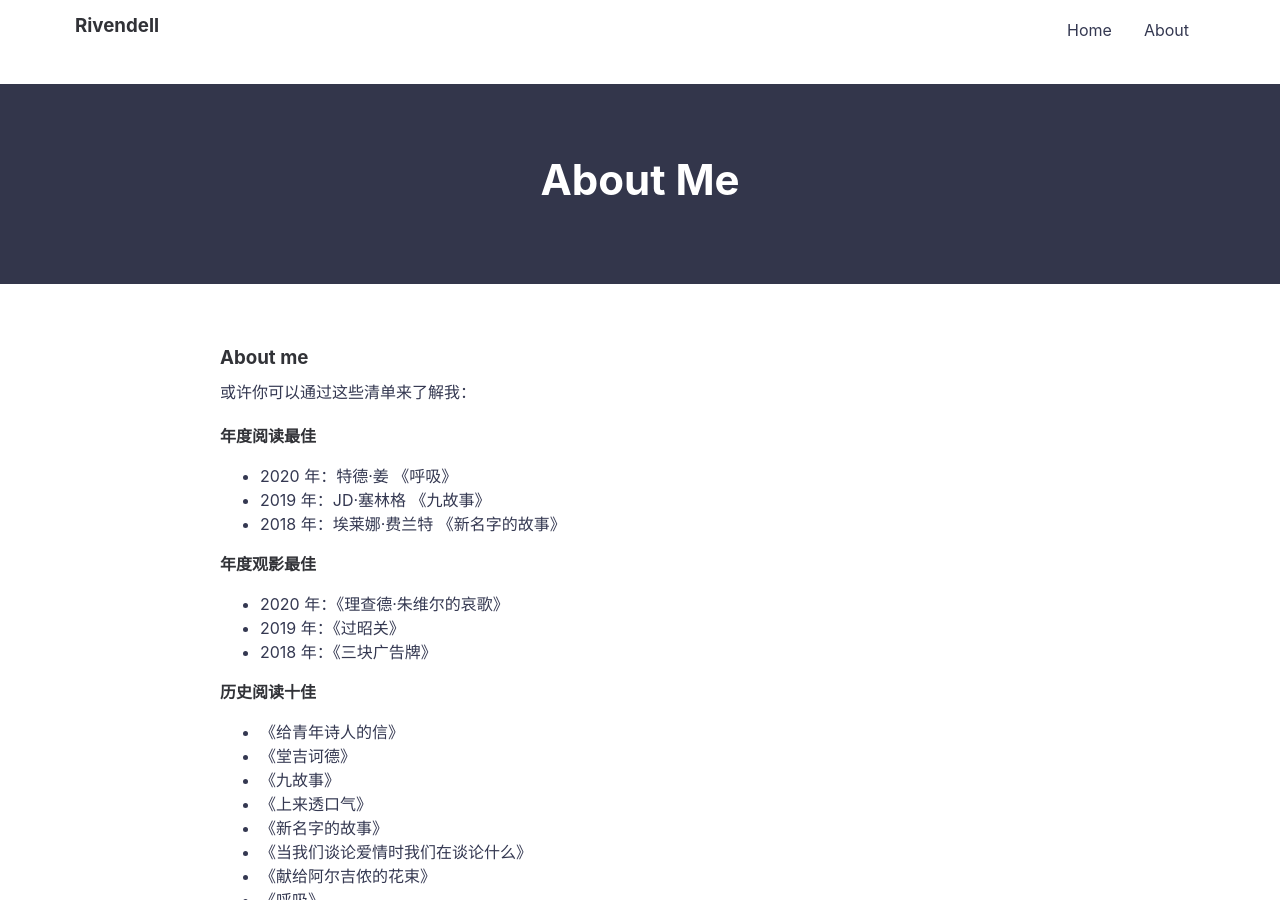
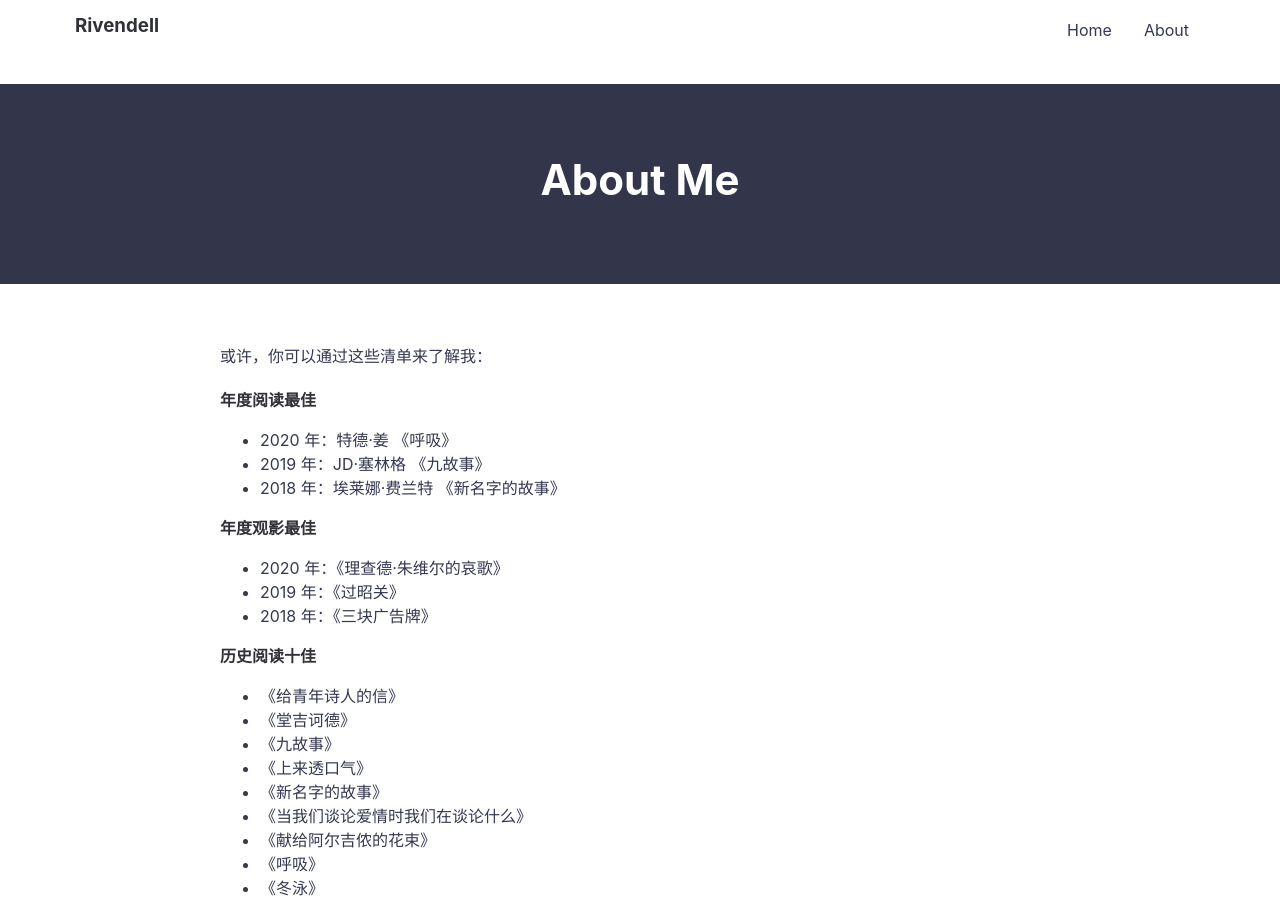
Before and after one commit to icarus507/icarus507.github.io, a Jekyll site: the page built from about.md, in a window 1280 px wide and 900 px high. Built offline with Jekyll 4.4.1, drawn with Linux system fonts in a browser that asks for light colours.

Commit message:
Update about.md

```diff
--- a/about.md
+++ b/about.md
@@ -4,9 +4,7 @@
 permalink: /about/
 ---
 
-### About me
-
-或许你可以通过这些清单来了解我：
+或许，你可以通过这些清单来了解我：
 
 #### 年度阅读最佳
 * 2020 年：特德·姜 《呼吸》
@@ -43,4 +41,6 @@
 * 《千与千寻》
 
 
-如果你对我的博客感兴趣或有所指正，欢迎邮件联系：[jianwei_feng@foxmail.com](mailto:jianwei_feng@foxmail.com) 「星光照耀我们相遇」
+如果你对我的博客感兴趣或有所指正，欢迎邮件联系：[jianwei_feng@foxmail.com](mailto:jianwei_feng@foxmail.com)
+
+「星光照耀我们相遇」
```
